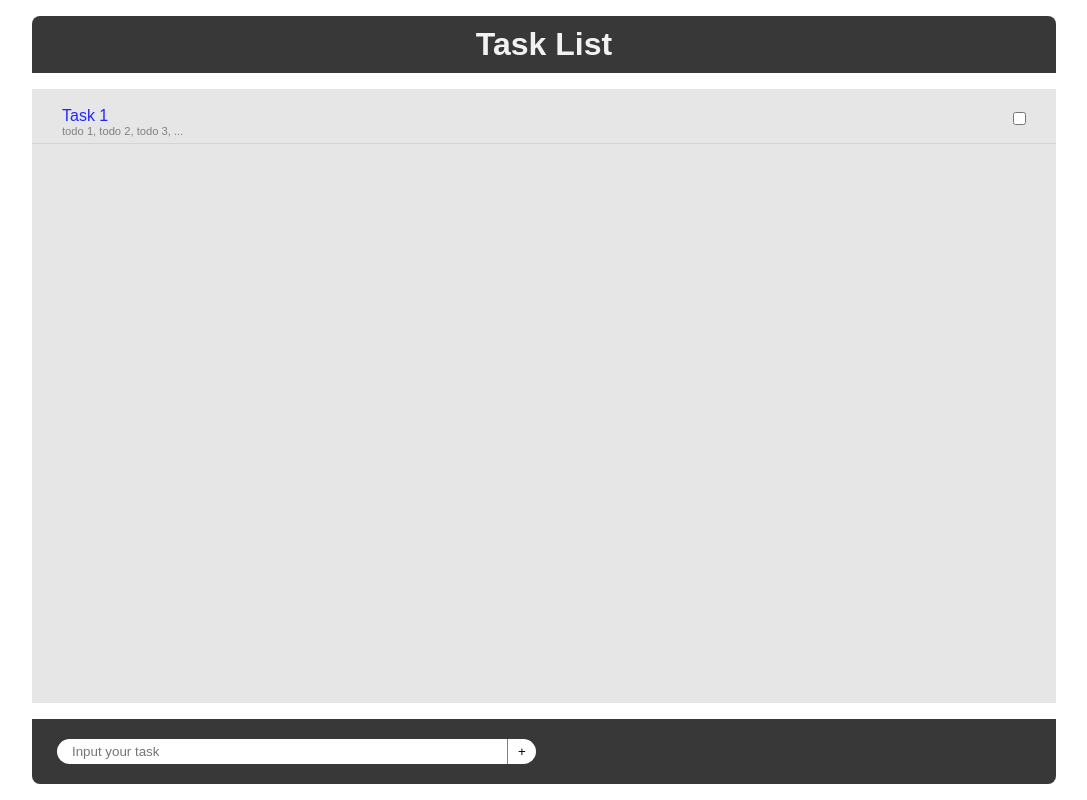
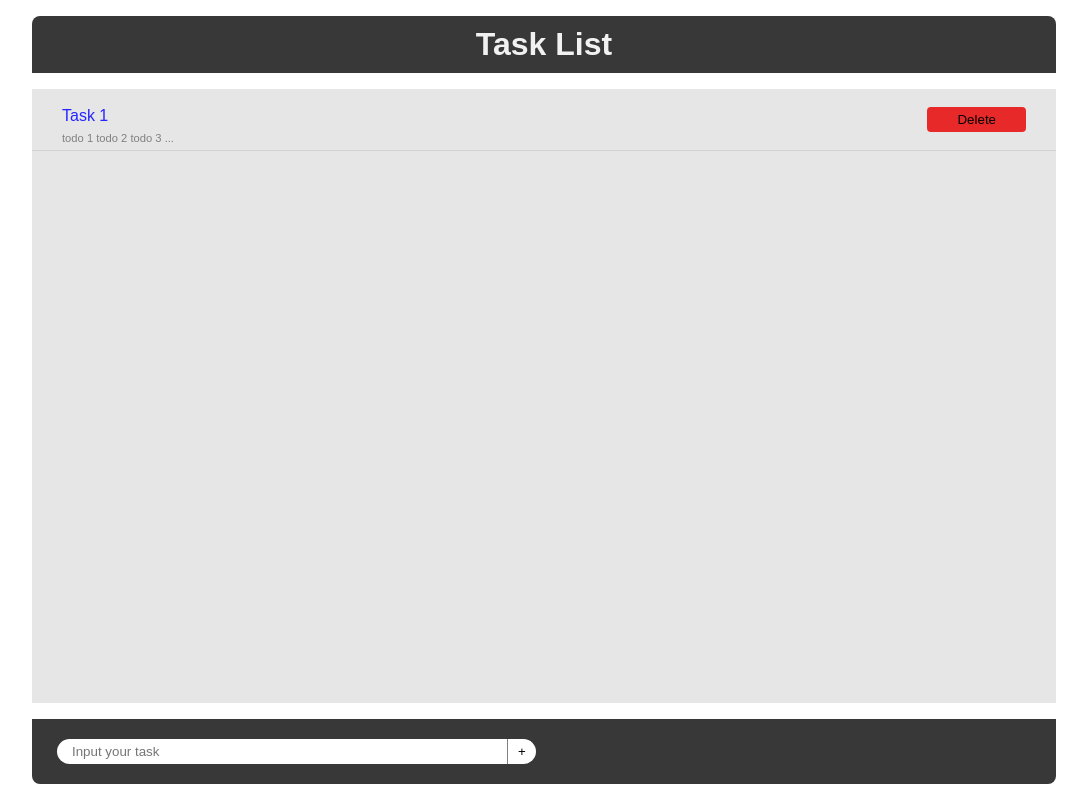
Before and after one commit to Artur-Yamai/vue-app, a Vue app: page /list in a window 1280 px wide. Shown: the whole page, without its empty margins (96-1183 px from the left). Built offline with nearby package versions, Linux system fonts and the light colour scheme.

Commit message:
переместил кнопку удаления из панели в task. d todo изменил тайтл

```diff
--- a/src/components/task.vue
+++ b/src/components/task.vue
@@ -5,10 +5,9 @@
           :to="{name: 'todo', params: {id: task.id}}"
       >{{ task.title }}</router-link>
 
-      <input class="task__checkbox"
-             type="checkbox"
-             @click="toggle(index)"
-      >
+      <div class="remove-task">
+      <button class="remove-task__delete">Delete</button>
+    </div>
     </div>
     <sup class="task__todo"> {{ miniTodo }} </sup>
 
@@ -31,8 +30,8 @@ export default {
       let todoSup = '';
 
       for (let i in this.task.todo) {
-        todoSup += `${this.task.todo[i]}, `;
-        if (i >= 2) {
+        todoSup += `${this.task.todo[i]} `;
+        if (i > 1) {
           todoSup += ' ...';
           break;
         }
@@ -78,5 +77,16 @@ export default {
     color: gray;
     font-size: 70%;
   }
+
+  .remove-task {
+
+    &__delete {
+      padding: 5px 30px;
+      border-radius: 4px;
+      background-color: rgb(231, 41, 41);
+      }
+  }
 }
+
+
 </style>
--- a/src/components/todo.vue
+++ b/src/components/todo.vue
@@ -1,7 +1,6 @@
 <template>
   <div class="todo">
-    {{id}}
-    <h2 class="todo__title"></h2>
+    <h2 class="todo__title">{{task.title}}</h2>
 
     <ul class="todo__list block-without-scroll"
     >
@@ -43,7 +42,6 @@ export default {
       'ADD_NEW_TODO'
     ]),
     pushToTodo() {
-      console.log(this.newTodo);
       if (!this.newTodo) return false;
 
       this.ADD_NEW_TODO({
```
